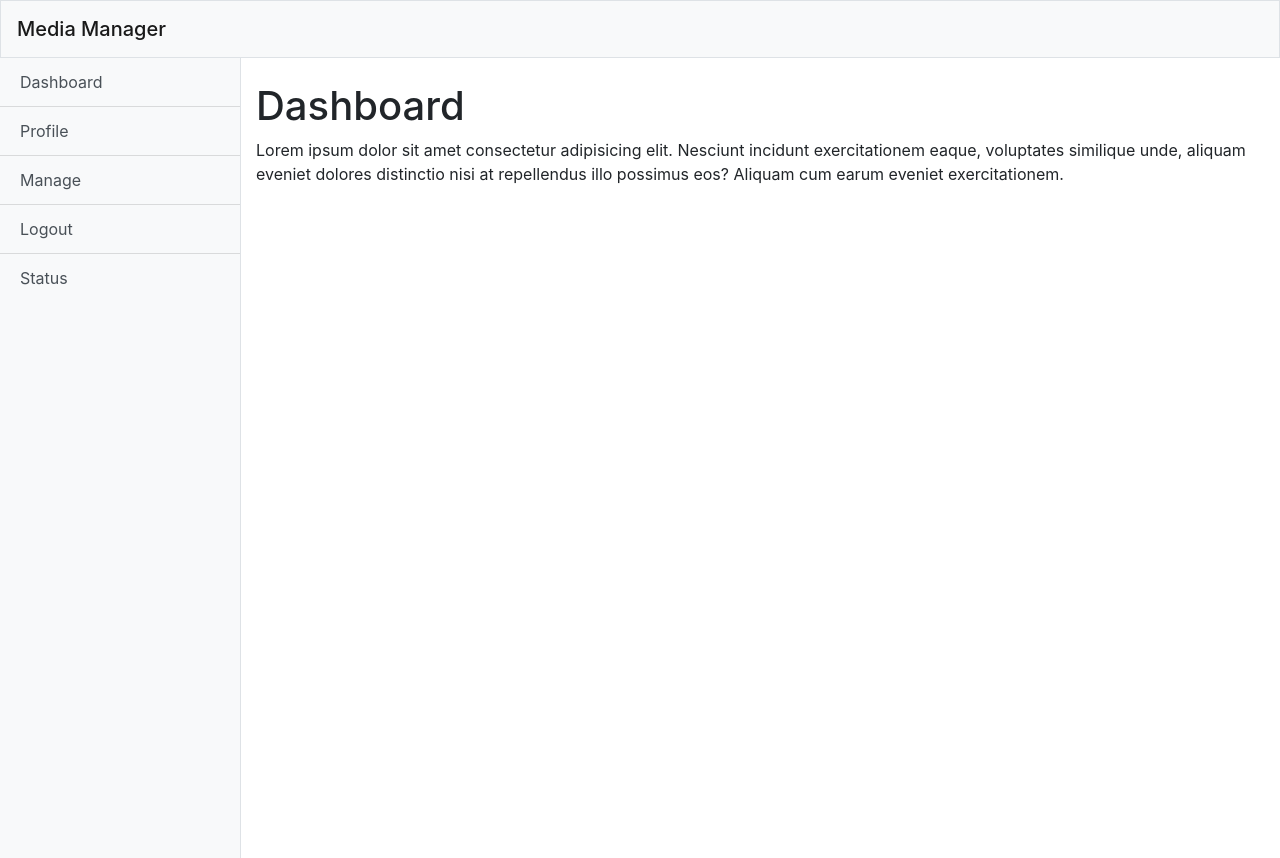
After one commit to jitendravarma/base_auth, a Django app: template media_manager/templates/frontend/dashboard.html in a window 1280 px wide. The commit adds this page. Run offline with Django 3.2, Linux system fonts and the light colour scheme; the template is opened without the code that fills it, so the values that code supplies are empty; some libraries are stand-ins or nearby versions.

Commit message:
added dashboard.html

```diff
--- a/media_manager/core/views.py
+++ b/media_manager/core/views.py
@@ -113,7 +113,7 @@ class IndexView(LoginRequiredMixin, TemplateView):
     Home view for user after redirection
     """
 
-    template_name = 'index.html'
+    template_name = 'frontend/dashboard.html'
 
     def get_context_data(self, **kwargs):
         context = super(IndexView, self).get_context_data(**kwargs)
--- a/media_manager/static/css/custom.css
+++ b/media_manager/static/css/custom.css
@@ -0,0 +1,49 @@
+/*!
+ * Start Bootstrap - Simple Sidebar (https://startbootstrap.com/template-overviews/simple-sidebar)
+ * Copyright 2013-2019 Start Bootstrap
+ * Licensed under MIT (https://github.com/BlackrockDigital/startbootstrap-simple-sidebar/blob/master/LICENSE)
+ */
+body {
+	overflow-x: hidden;
+}
+
+#sidebar-wrapper {
+	min-height: 100vh;
+	margin-left: -15rem;
+	-webkit-transition: margin 0.25s ease-out;
+	-moz-transition: margin 0.25s ease-out;
+	-o-transition: margin 0.25s ease-out;
+	transition: margin 0.25s ease-out;
+}
+
+#sidebar-wrapper .sidebar-heading {
+	padding: 0.875rem 1.25rem;
+	font-size: 1.2rem;
+}
+
+#sidebar-wrapper .list-group {
+	width: 15rem;
+}
+
+#page-content-wrapper {
+	min-width: 100vw;
+}
+
+#wrapper.toggled #sidebar-wrapper {
+	margin-left: 0;
+}
+
+@media (min-width: 768px) {
+	#sidebar-wrapper {
+		margin-left: 0;
+	}
+
+	#page-content-wrapper {
+		min-width: 0;
+		width: 100%;
+	}
+
+	#wrapper.toggled #sidebar-wrapper {
+		margin-left: -15rem;
+	}
+}
--- /dev/null
+++ b/media_manager/templates/frontend/dashboard.html
@@ -0,0 +1,8 @@
+{% extends 'index.html' %}
+
+{% block title %} Dashboard {% endblock title %}
+
+{% block main-content %}
+    <h1 class="mt-4">Dashboard</h1>
+    <p>Lorem ipsum dolor sit amet consectetur adipisicing elit. Nesciunt incidunt exercitationem eaque, voluptates similique unde, aliquam eveniet dolores distinctio nisi at repellendus illo possimus eos? Aliquam cum earum eveniet exercitationem.</p>
+{% endblock main-content %}
--- a/media_manager/templates/frontend/login.html
+++ b/media_manager/templates/frontend/login.html
@@ -3,9 +3,9 @@
 {% block title %} Login {% endblock title %}
 
 {% block content %}
-<div class="container">
-    <div class="col-md-4 ml-auto m-3">
-        <center><h4>Login</h4></center>
+<div class="row justify-content-center">
+    <div class="col-md-4 m-4 p-3 border">
+        <center><h5>Login</h5></center>
         <form action="" method="POST">
             {% csrf_token %}
             <div class="form-group">
--- a/media_manager/templates/frontend/sign-up.html
+++ b/media_manager/templates/frontend/sign-up.html
@@ -3,8 +3,8 @@
 {% block title %} Login {% endblock title %}
 
 {% block content %}
-<div class="container">
-    <div class="col-md-4 ml-auto m-3">
+<div class="row justify-content-center">
+    <div class="col-md-4 m-4 p-3 border">
         <center><h4>Sign Up</h4></center>
         <form action="" method="POST">
             {% csrf_token %}
@@ -31,8 +31,8 @@
             </div>
             <div class="center">
                 <button type="submit" class="btn btn-primary">Submit</button>
-                <span><a href="{% url 'login-view' %}" class=""><p class="text-primary">Login?</p></a></span>
             </div>
+            <span><a href="{% url 'login-view' %}" class=""><p class="text-primary">Already have an account ? Login</p></a></span>
         </form>
     </div>
 </div>
--- a/media_manager/templates/index.html
+++ b/media_manager/templates/index.html
@@ -0,0 +1,64 @@
+
+<!DOCTYPE html>
+{% load humanize %}
+<html>
+	<head>
+		<meta charset="utf-8">
+		<meta name="format-detection" content="telephone=no">
+		<meta http-equiv="X-UA-Compatible" content="IE=edge">
+		<meta content="yes" name="apple-mobile-web-app-capable" />
+ 		<meta content="minimum-scale=1.0, width=device-width, maximum-scale=1, user-scalable=no" name="viewport"/>
+
+		<title>{% block title %}{% endblock title %} | Media Manager </title>
+		<meta name="description" content="{% block meta_desc %}{% endblock meta_desc %}">
+		<link rel="icon" href="">
+		<link rel="stylesheet" href="/static/css/jquery-ui.css">
+		<link rel="stylesheet" href="/static/css/bootstrap.min.css">
+		<link rel="stylesheet" href="/static/css/font-awesome.min.css">
+		<link rel="stylesheet" href="/static/css/bootstrap-datepicker.css">
+		<link rel="stylesheet" href="/static/css/parsley.css">
+		{% block css %}{% endblock css %}
+		{% block extra-css %}{% endblock extra-css %}
+		<link rel="stylesheet" href="/static/css/custom.css" media="all">
+	</head>
+	<body>
+        <div class="body-section border">
+            <nav class="navbar navbar-light bg-light">
+                <span class="navbar-brand mb-0 h1 mr-auto">Media Manager</span>
+            </nav>
+            <div class="container-fluid">
+
+            </div>
+        </div>
+        <div class="d-flex" id="wrapper">
+            <!-- Sidebar -->
+            <div class="bg-light border-right" id="sidebar-wrapper">
+                <!-- <div class="sidebar-heading">Start Bootstrap </div> -->
+                <div class="list-group list-group-flush">
+                <a href="#" class="list-group-item list-group-item-action bg-light">Dashboard</a>
+                <a href="#" class="list-group-item list-group-item-action bg-light">Profile</a>
+                <a href="#" class="list-group-item list-group-item-action bg-light">Manage</a>
+                <a href="#" class="list-group-item list-group-item-action bg-light">Logout</a>
+                <a href="#" class="list-group-item list-group-item-action bg-light">Status</a>
+                </div>
+            </div>
+            <!-- /#sidebar-wrapper -->
+
+            <!-- Page Content -->
+            <div id="page-content-wrapper">
+                <div class="container-fluid">
+                {% block main-content %}{% endblock main-content %}
+                </div>
+            </div>
+            <!-- /#page-content-wrapper -->
+        </div>
+		<script src="/static/js/jquery.min.js"></script>
+		<!-- <script src="/static/js/jquery.form-validator.min.js"></script> -->
+		<script src="/static/js/jquery-ui.js"></script>
+		<script src="/static/js/bootstrap.min.js"></script>
+		{% block js %}{% endblock js %}
+		{% block extra-js %}{% endblock extra-js %}
+		    <script type="text/javascript" src="/static/js/custom.js"></script>
+		{% block app-based-js%}{% endblock app-based-js%}
+	</body>
+</html>
```
Also changed, not shown: media_manager/media_manager/db.sqlite3.
